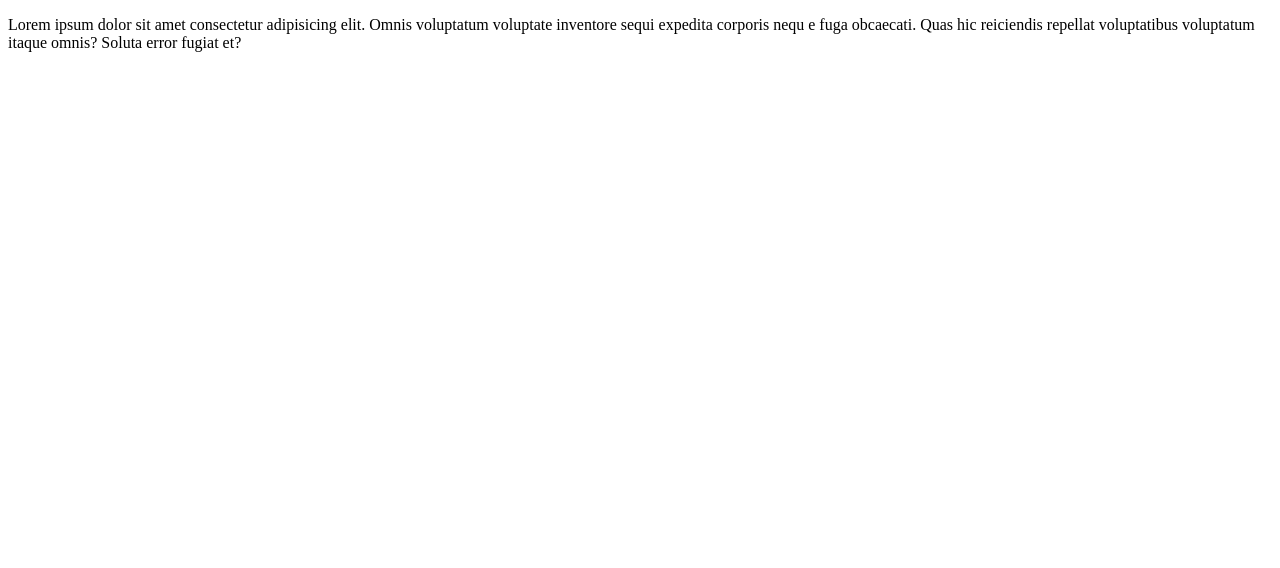
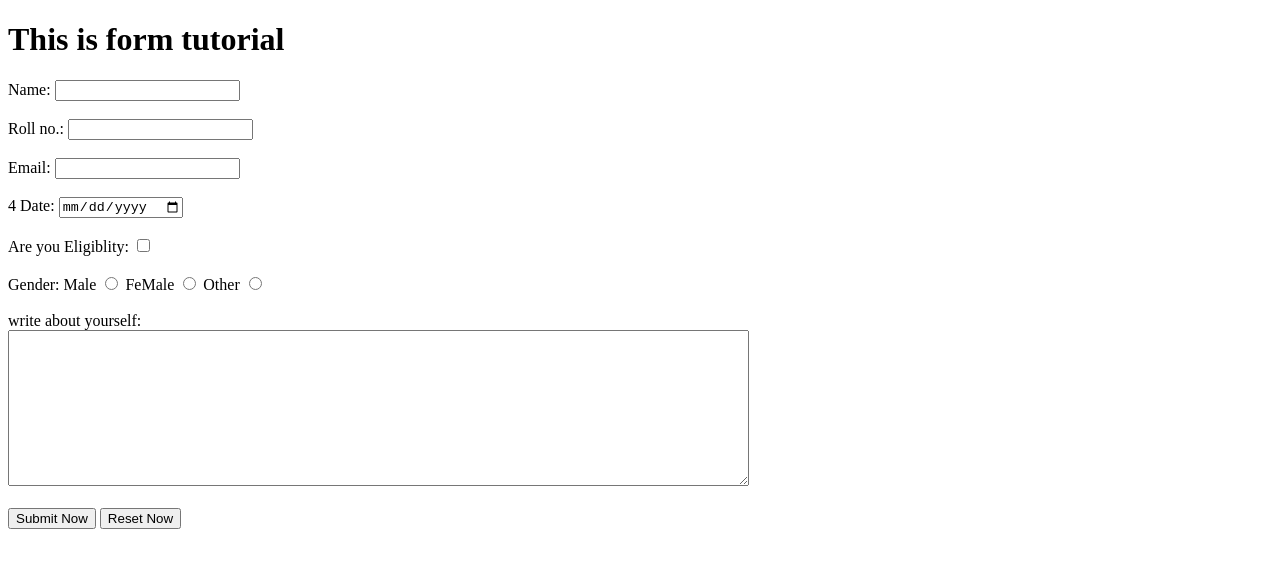
Before and after one commit to apurva2222/walkt1, a plain HTML site: page index.html in a window 1280 px wide. Drawn offline with Linux system fonts and the light colour scheme.

Commit message:
Update index.html

```diff
--- a/index.html
+++ b/index.html
@@ -1,13 +1,48 @@
 <!DOCTYPE html>
 <html lang="en">
+
 <head>
-    <meta charset="UTF-8">
-    <meta http-equiv="X-UA-Compatible" content="IE=edge">
-    <meta name="viewport" content="width=device-width, initial-scale=1.0">
-    <title>Document</title>
+    <!-- <meta charset="UTF-8">
+    <meta name="viewport" content="width=device-width, initial-scale=1.0"> -->
+    <title>forms</title>
 </head>
+
 <body>
-    <p>Lorem ipsum dolor sit amet consectetur adipisicing elit. Omnis voluptatum voluptate inventore sequi expedita corporis nequ
-        e fuga obcaecati. Quas hic reiciendis repellat voluptatibus voluptatum itaque omnis? Soluta error fugiat et?</p>
+    <h1>This is form tutorial</h1>
+    <form action="backend.php">
+        <div>
+            Name: <input type="text" name="myName">
+        </div>
+        <br>
+        <div>
+            Roll no.: <input type="number" name="myRoll">
+        </div>
+        <br>
+        <div>
+            Email: <input type="email" name="myEmail">
+        </div>
+        <br>
+        <div>4
+            Date: <input type="date" name="myDate">
+        </div>
+        <br>
+        <div>
+            Are you Eligiblity: <input type="checkbox" name="myEligiblity">
+        </div>
+        <br>
+        <div>
+            Gender: Male <input type="radio" name="myGender"> FeMale <input type="radio" name="myGender"> Other <input type="radio" name="myGender">
+        </div>
+        <br>
+        <div>
+            write about yourself: <br> <textarea name="myText" id="" cols="90" rows="10"></textarea>
+        </div>
+        <br>
+        <div>
+            <input type="submit" value="Submit Now">
+            <input type="reset" value="Reset Now">
+        </div>
+    </form>
 </body>
+
 </html>
```
